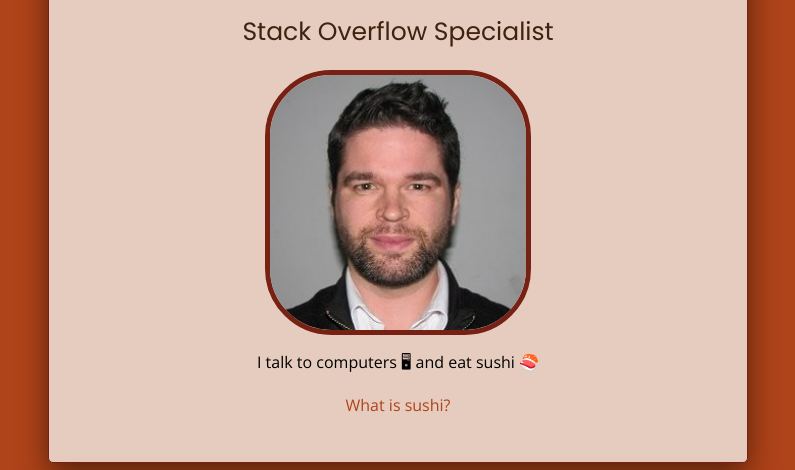
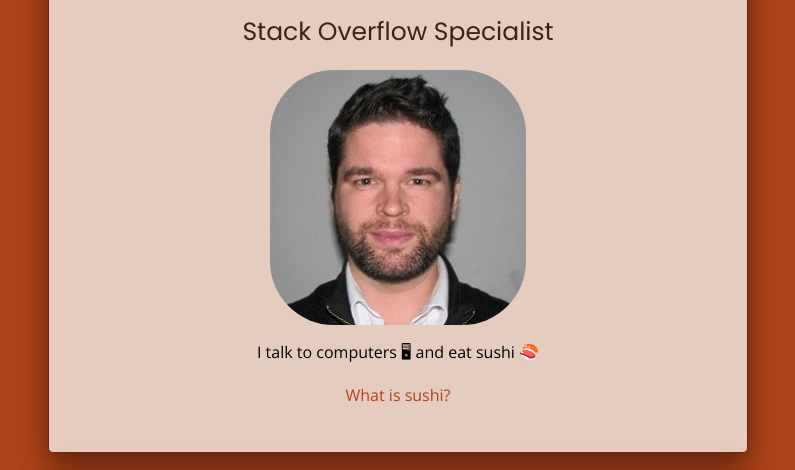
Before and after one commit to tpmartin7/profile, a plain HTML site: page index.html in a window 1280 px wide. Shown: the part 138-608 px from the top of the page, without its empty margins (242-1037 px from the left). Drawn offline with nearby package versions, Linux system fonts and the light colour scheme.

Commit message:
border for photo

```diff
--- a/style.css
+++ b/style.css
@@ -19,7 +19,7 @@
   width: 40%;
   height: auto;
   border-radius: 25%;
-  border: 5px solid #772014;
+  /*border: 5px solid #772014;*/
 }
 
 p {
```
